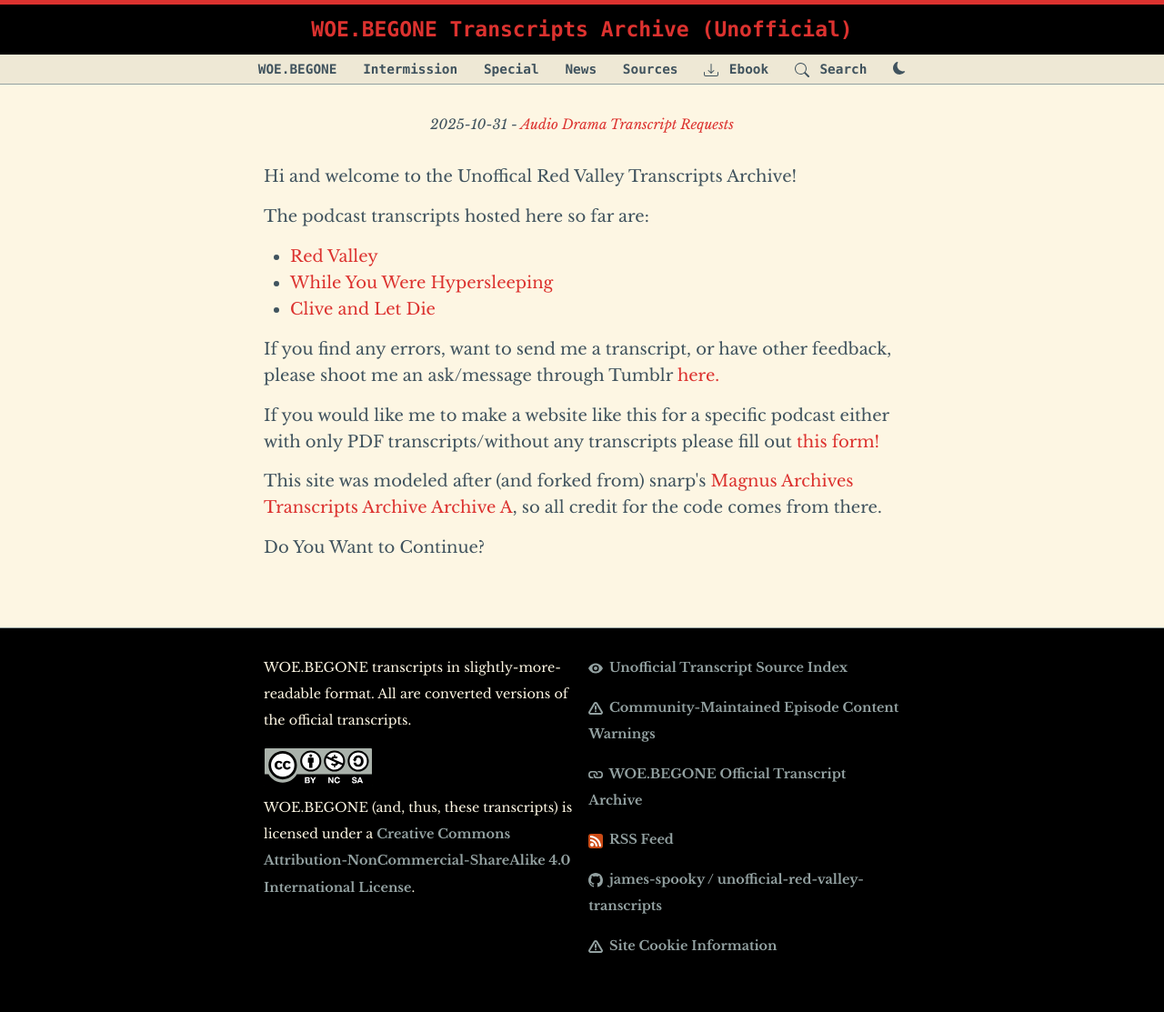
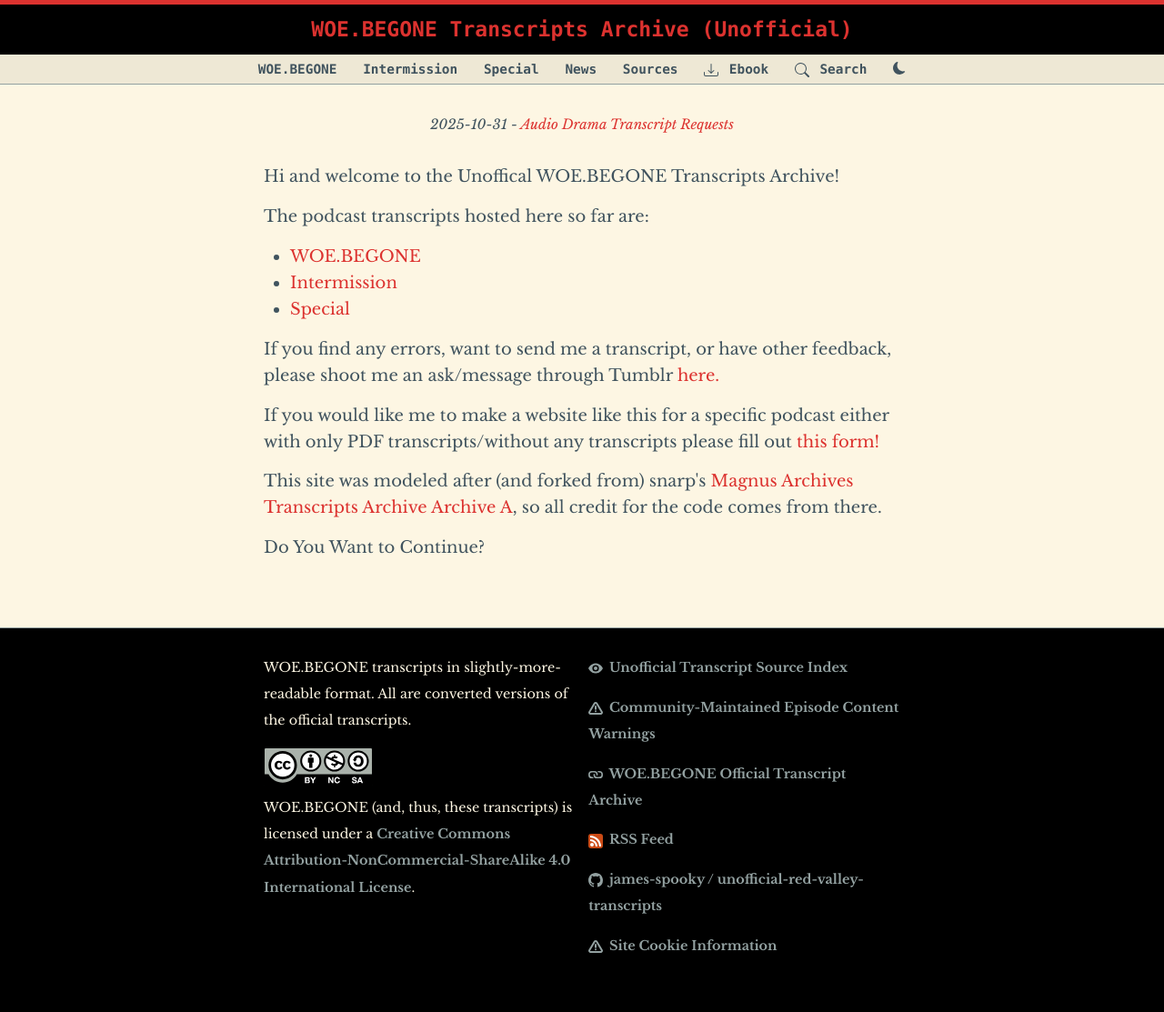
Before and after one commit to spooky-james/unofficial-woe.begone-transcripts, a Jekyll site: the page built from index.html, in a window 1280 px wide. Shown: the whole page at 91% size. Built offline with Jekyll 4.4.1, drawn with Linux system fonts in a browser that asks for light colours.

Commit message:
Update index.html

```diff
--- a/index.html
+++ b/index.html
@@ -5,13 +5,13 @@
 {% include latest-news-bar.html %}
 
 <div class="wrapper">
-<p>Hi and welcome to the Unoffical Red Valley Transcripts Archive!</p>
+<p>Hi and welcome to the Unoffical WOE.BEGONE Transcripts Archive!</p>
 
 <p>The podcast transcripts hosted here so far are:</p>
 <ul>
-    <li><a href="{{ site.baseurl }}/RedVal/">Red Valley</a></li>
-    <li><a href="{{ site.baseurl }}/wywhs/">While You Were Hypersleeping</a></li>
-    <li><a href="{{ site.baseurl }}/cald/">Clive and Let Die</a></li>
+    <li><a href="{{ site.baseurl }}/WOE/">WOE.BEGONE</a></li>
+    <li><a href="{{ site.baseurl }}/intermission/">Intermission</a></li>
+    <li><a href="{{ site.baseurl }}/special/">Special</a></li>
 </ul>
 
 <p>If you find any errors, want to send me a transcript, or have other feedback, please shoot me an ask/message through Tumblr <a href="https://www.tumblr.com/blog/james-spooky" target="_blank">here.</a></p>
```
